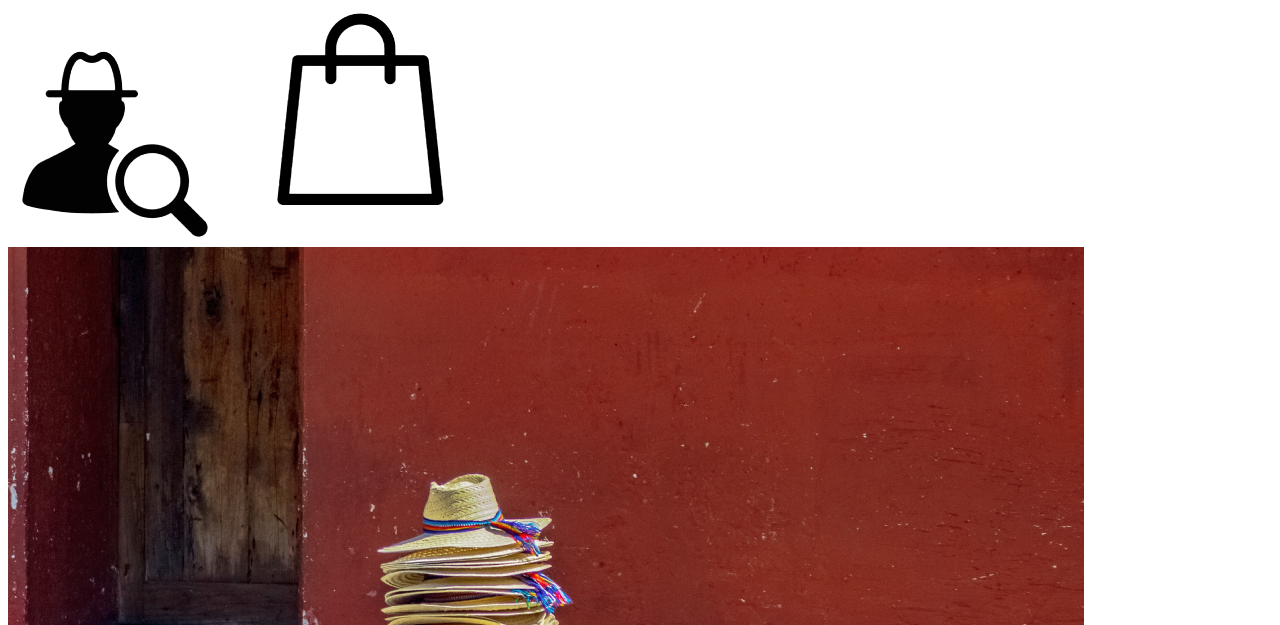
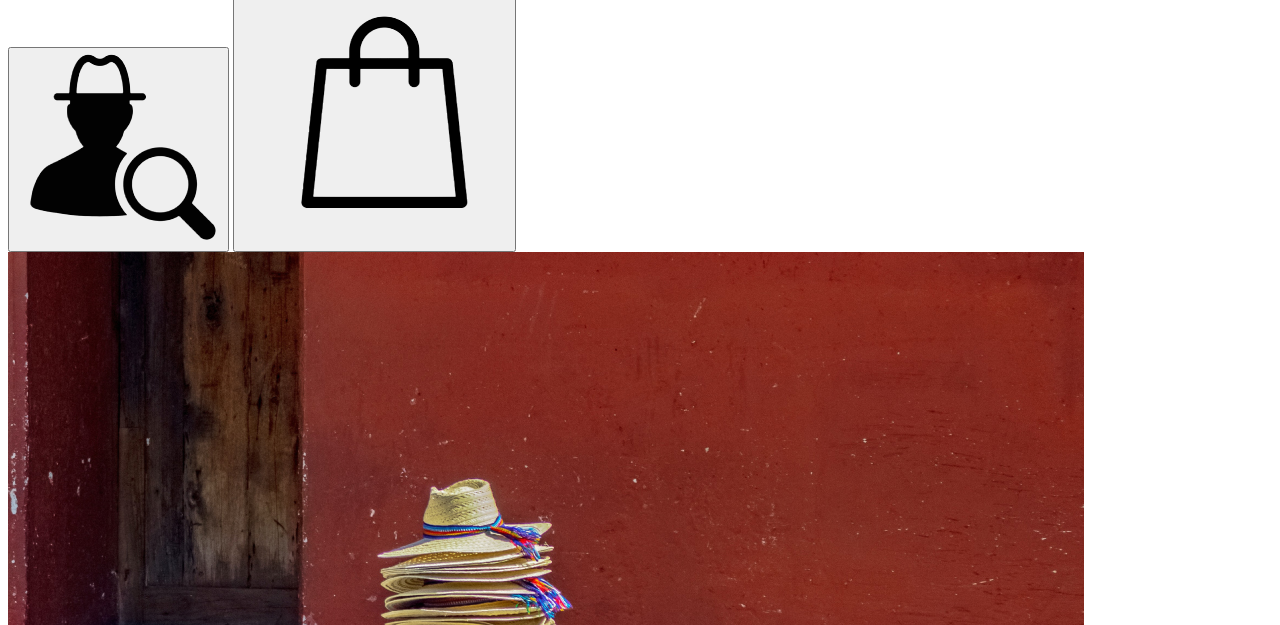
Before and after one commit to bertali/sombrereriamil, a plain HTML site: page index.html in a window 1280 px wide. Shown: the part 475-1100 px from the top of the page. Drawn offline with Linux system fonts and the light colour scheme.

Commit message:
actualizacion

```diff
--- a/index.html
+++ b/index.html
@@ -19,8 +19,8 @@
                 <img src="./img/logo.png" alt="logo">
             </div>
             <div>
-                <img src="./img/search.png" alt="search">
-                <img src="./img/shop.png" alt="shop">
+                <button><img src="./img/search.png" alt="search"></button>
+                <button><img src="./img/shop.png" alt="shop"></button>
             </div>
         </section>
         <section>
@@ -36,5 +36,4 @@
         </section>
     </header>
 </body>
-
 </html>
```
